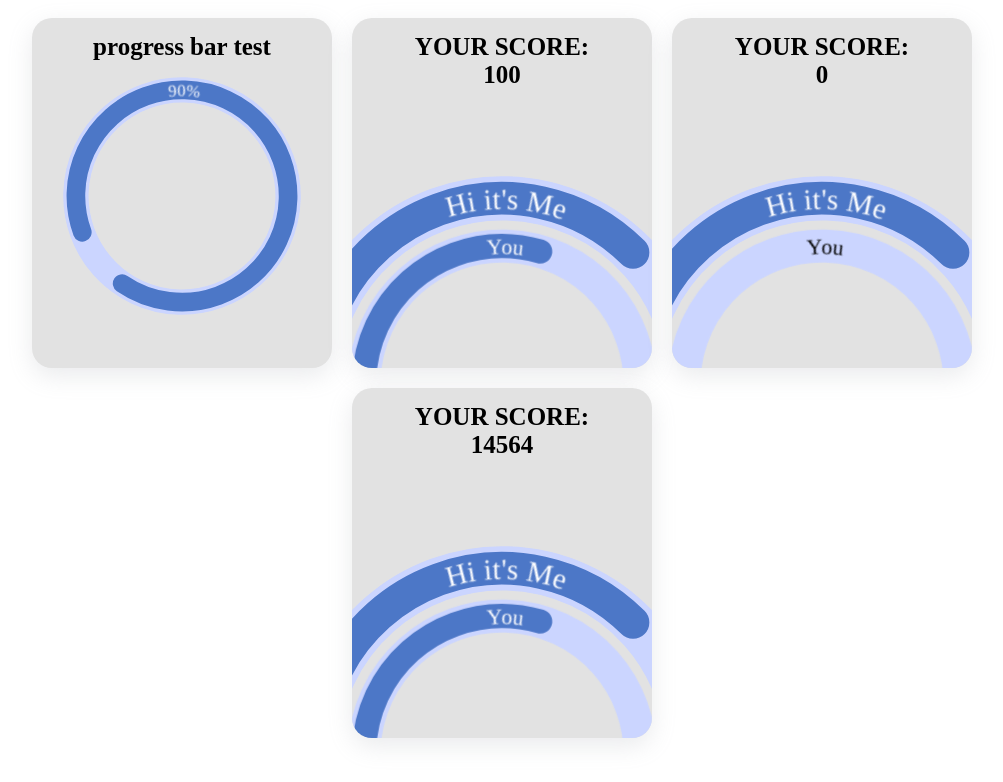
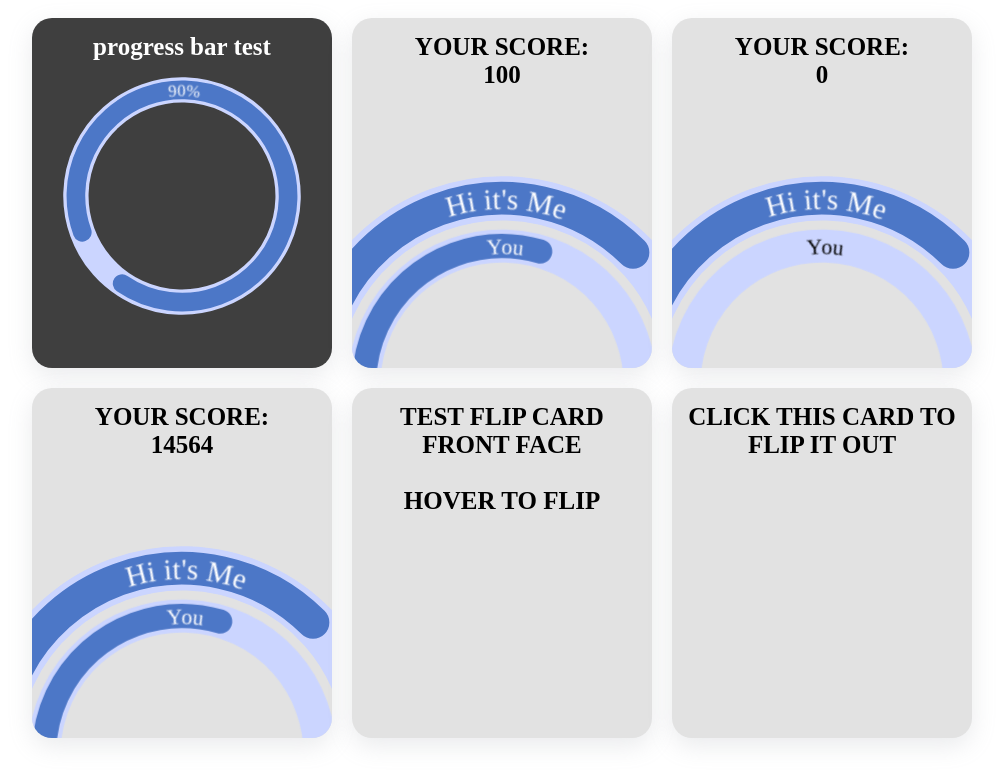
Before and after one commit to AFJaimes/test-animations, a Next.js app: page / in a window 1280 px wide. Shown: the top 782 px of the page, without its empty margins (138-1141 px from the left). Built offline with nearby package versions, Linux system fonts and the light colour scheme.

Commit message:
feat: add flip card module

```diff
--- a/components/Cards/Card/Card.module.css
+++ b/components/Cards/Card/Card.module.css
@@ -8,3 +8,12 @@
   overflow: hidden;
   margin: 10px;
 }
+
+.darkBg {
+  background-color: #3f3f3f;
+  color: #fff;
+}
+.whiteBg {
+  background-color: #e2e2e2;
+  color: #000;
+}
--- a/components/Cards/Card/Card.proptypes.tsx
+++ b/components/Cards/Card/Card.proptypes.tsx
@@ -1,3 +1,4 @@
 export type CardProps = {
-  children: React.ReactNode
+  children: React.ReactNode,
+  dark?: boolean,
 };
--- a/components/Cards/Card/Card.tsx
+++ b/components/Cards/Card/Card.tsx
@@ -2,9 +2,9 @@ import { FunctionComponent } from 'react';
 import { CardProps } from './Card.proptypes';
 import css from './Card.module.css';
 
-const Card: FunctionComponent<CardProps> = ({ children }) => {
+const Card: FunctionComponent<CardProps> = ({ children, dark = false }) => {
   return (
-    <div className={css.root}>
+    <div className={`${css.root} ${dark ? css.darkBg : css.whiteBg}`}>
       {children}
     </div>
   );
--- /dev/null
+++ b/components/Cards/FlipCard/FlipCard.module.css
@@ -0,0 +1,41 @@
+.flipCard {
+  position: relative;
+  width: 320px;
+  height: 350px;
+  perspective: 1000px;
+}
+
+.flipCardInner {
+  position: relative;
+  width: 100%;
+  height: 100%;
+  text-align: center;
+  transition: transform 0.6s;
+  transform-style: preserve-3d;
+}
+
+.flipCardFront, .flipCardBack {
+  position: absolute;
+  width: 100%;
+  height: 100%;
+  -webkit-backface-visibility: hidden;
+  backface-visibility: hidden;
+}
+
+.flipCardFront {
+  color: black;
+}
+
+.flipCardBack {
+  background-color: transparent;
+  color: white;
+  transform: rotateY(180deg);
+}
+
+.flipCardHover:hover .flipCardInner {
+  transform: rotateY(-180deg);
+}
+
+.flipCardClicked .flipCardInner {
+  transform: rotateY(180deg);
+}
--- /dev/null
+++ b/components/Cards/FlipCard/FlipCard.proptypes.tsx
@@ -0,0 +1,5 @@
+export type FlipCardProps = {
+  clickToFlip?: boolean,
+  frontChildren: React.ReactNode,
+  backChildren: React.ReactNode
+};
--- /dev/null
+++ b/components/Cards/FlipCard/FlipCard.tsx
@@ -0,0 +1,34 @@
+import { FunctionComponent, useState } from 'react';
+import { FlipCardProps } from './FlipCard.proptypes';
+import css from './FlipCard.module.css';
+import Card from '../Card/Card';
+
+const FlipCard: FunctionComponent<FlipCardProps> = ({
+  frontChildren,
+  backChildren,
+  clickToFlip = false,
+}) => {
+  const [clicked, setClicked] = useState(false);
+  const handleClick = () => {
+    setClicked(!clicked);
+  };
+  return (
+    <div
+      onClick={handleClick}
+      className={`${css.flipCard} ${!clickToFlip && css.flipCardHover} ${
+        clickToFlip && clicked && css.flipCardClicked
+      }`}
+    >
+      <div className={css.flipCardInner}>
+        <div className={css.flipCardFront}>
+          <Card>{frontChildren}</Card>
+        </div>
+        <div className={css.flipCardBack}>
+          <Card dark>{backChildren}</Card>
+        </div>
+      </div>
+    </div>
+  );
+};
+
+export default FlipCard;
--- a/pages/index.js
+++ b/pages/index.js
@@ -1,18 +1,41 @@
 import Card from '../components/Cards/Card/Card';
 import ScoreCard from '../components/Cards/ScoreCard/ScoreCard';
+import FlipCard from '../components/Cards/FlipCard/FlipCard';
 import LoaderCircle from '../components/Loaders/LoaderCircle/LoaderCircle';
 import css from '../styles/Styles.module.css';
 
 export default function Home() {
   return (
     <div className={css.root}>
-      <Card>
+      <Card dark>
         <span className={css.title}>progress bar test</span>
         <LoaderCircle percentage={90} title="90%" />
       </Card>
       <ScoreCard score={100} />
       <ScoreCard score={0} />
       <ScoreCard score={14564} />
+      <FlipCard
+        frontChildren={
+          <span className={css.text}>
+            test flip card front face <br /><br />
+            Hover to flip
+          </span>
+        }
+        backChildren={
+          <span className={css.text}>test flip card back face</span>
+        }
+      />
+      <FlipCard
+        clickToFlip
+        frontChildren={
+          <span className={css.text}>click this card to flip it out</span>
+        }
+        backChildren={
+          <span className={css.text}>
+            click to unflip the flipeer card flipable
+          </span>
+        }
+      />
     </div>
   );
 }
--- a/styles/Styles.module.css
+++ b/styles/Styles.module.css
@@ -2,9 +2,10 @@
   display: flex;
   justify-content: center;
   flex-wrap: wrap;
+  padding-bottom: 30px;
 }
 
-.title{
+.title {
   font-size: 25px;
   font-weight: bold;
   width: 100%;
@@ -14,3 +15,13 @@
   position: relative;
   margin: 15px auto;
 }
+
+.text {
+  font-weight: bold;
+  display: flex;
+  text-transform: uppercase;
+  justify-content: center;
+  font-size: 25px;
+  text-align: center;
+  padding: 15px;
+}
```
